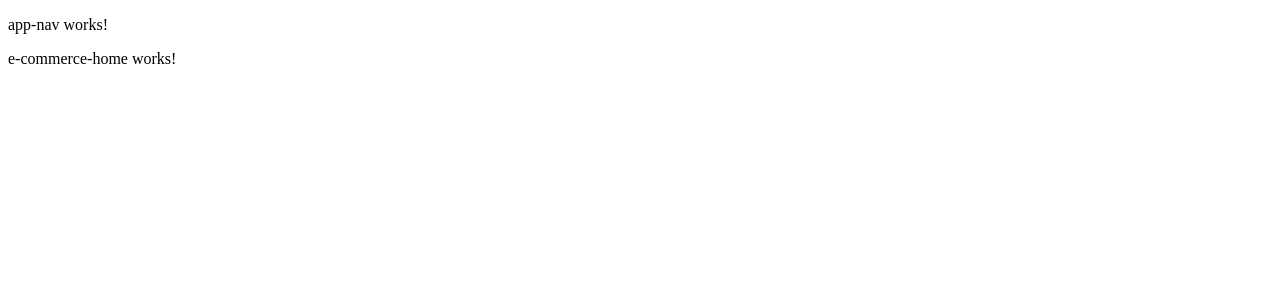
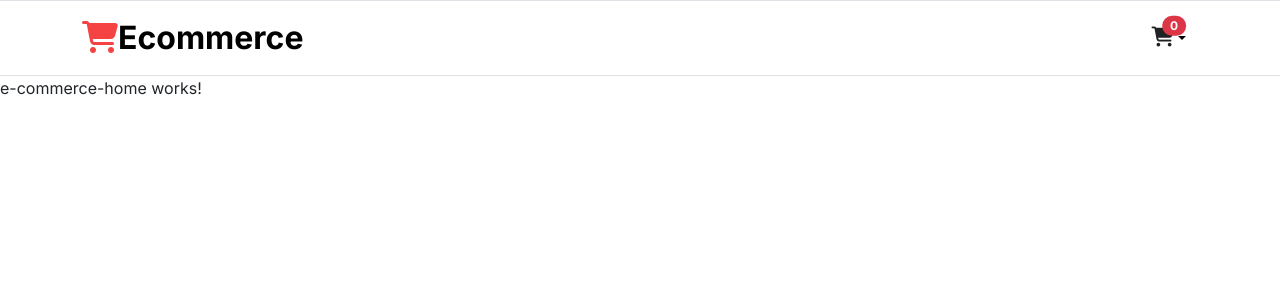
Before and after one commit to Adepiper/secure-id-commerce, an Angular app: page / in a window 1280 px wide. Shown: the top 300 px of the page. Built offline with nearby package versions, Linux system fonts and the light colour scheme.

Commit message:
app nav done

```diff
--- a/src/app/app-routing.module.ts
+++ b/src/app/app-routing.module.ts
@@ -9,7 +9,6 @@ const routes: Routes = [
     path: '',
     component: ECommerceHomeComponent,
   },
-
   {
     path: 'checkout',
     component: ECommerceCheckoutComponent,
--- a/src/app/shared/app-nav/app-nav.component.html
+++ b/src/app/shared/app-nav/app-nav.component.html
@@ -1 +1,104 @@
-<p>app-nav works!</p>
+<header>
+  <!-- NavBar -->
+  <nav
+    class="navbar navbar-expand-lg navbar-light bg-white border-bottom border-top"
+  >
+    <div class="container">
+      <a class="navbar-brand fs-2 fw-bold" href="#"
+        ><i class="fa fa-cart-shopping fs-2" style="color: #f54242"></i
+        ><span class="textBlur">Ecommerce</span></a
+      >
+      <button
+        class="navbar-toggler"
+        type="button"
+        data-bs-toggle="collapse"
+        data-bs-target="#navbarSupportedContent"
+        aria-controls="navbarSupportedContent"
+        aria-expanded="false"
+        aria-label="Toggle navigation"
+      >
+        <!--Toggle  -->
+        <span class="navbar-toggler-icon"></span>
+      </button>
+      <!-- Nav Items -->
+      <div class="collapse navbar-collapse" id="navbarSupportedContent">
+        <ul class="navbar-nav ms-auto mb-2 mb-lg-0 text-center">
+          <li class="nav-item dropdown">
+            <a
+              class="nav-link dropdown-toggle cart fw-semibold text-uppercase text-black me-1"
+              href="#"
+              id="navbarDropdown"
+              role="button"
+              data-bs-toggle="dropdown"
+              aria-expanded="false"
+            >
+              <i class="fa fa-cart-shopping fs-5" style="color: #202122"></i>
+              <span
+                class="position-absolute translate-middle badge rounded-pill bg-danger"
+              >
+                {{ cartProducts.length }}
+                <span class="visually-hidden">unread messages</span>
+              </span>
+            </a>
+            <div class="dropdown-menu">
+              <div class="CartContainer">
+                <div class="row">
+                  <div class="col-6">Your Cart</div>
+                  <div class="col-6 text-end text-danger">Remove All</div>
+                </div>
+                <div class="row pt-1" *ngFor="let cart of cartProducts">
+                  <div class="col-4">
+                    <img
+                      class="img-fluid"
+                      style="height: 30px; border-radius: 50%"
+                      [src]="cart.productImageUrl"
+                      class="card-img-top"
+                    />
+                  </div>
+                  <div class="col-3">
+                    {{ cart.productName }}
+                  </div>
+                  <div class="col-2">
+                    {{ cart.quantity + 1 }}
+                  </div>
+                  <div class="col-2 text-end">
+                    {{ cart.productPrice }}
+                  </div>
+                </div>
+
+                <div class="row">
+                  <div class="col-3"></div>
+                  <div class="col-9">
+                    <hr />
+                  </div>
+                </div>
+
+                <div class="row">
+                  <div class="col-2"></div>
+                  <div class="col-2"></div>
+                  <div class="col-4">
+                    <div class="Subtotal">Sub-Total</div>
+                    <div><small> 2 items</small></div>
+                  </div>
+                  <div class="col-4 text-end">
+                    <strong> ${{ subTotal }}</strong>
+                  </div>
+                </div>
+                <div class="row">
+                  <div class="col-12 text-end">
+                    <button
+                      class="btn btn-sm btn-success"
+                      (click)="redirecttoSale()"
+                    >
+                      Checkout
+                    </button>
+                  </div>
+                </div>
+              </div>
+            </div>
+          </li>
+        </ul>
+      </div>
+    </div>
+  </nav>
+</header>
--- a/src/app/shared/app-nav/app-nav.component.ts
+++ b/src/app/shared/app-nav/app-nav.component.ts
@@ -6,8 +6,11 @@ import { CommonModule } from '@angular/common';
   standalone: true,
   imports: [CommonModule],
   templateUrl: './app-nav.component.html',
-  styleUrls: ['./app-nav.component.scss']
+  styleUrls: ['./app-nav.component.scss'],
 })
 export class AppNavComponent {
+  cartProducts: any[] = [];
+  subTotal = 0;
 
+  redirecttoSale() {}
 }
--- a/src/index.html
+++ b/src/index.html
@@ -1,11 +1,28 @@
-<!doctype html>
+<!DOCTYPE html>
 <html lang="en">
   <head>
-  <meta charset="utf-8">
+    <meta charset="utf-8" />
     <title>SecureIdEcommerce</title>
-  <base href="/">
-  <meta name="viewport" content="width=device-width, initial-scale=1">
-  <link rel="icon" type="image/x-icon" href="favicon.ico">
+    <base href="/" />
+    <meta name="viewport" content="width=device-width, initial-scale=1" />
+    <link rel="icon" type="image/x-icon" href="favicon.ico" />
+    <link
+      rel="stylesheet"
+      href="https://cdnjs.cloudflare.com/ajax/libs/font-awesome/6.4.0/css/all.min.css"
+      integrity="sha512-iecdLmaskl7CVkqkXNQ/ZH/XLlvWZOJyj7Yy7tcenmpD1ypASozpmT/E0iPtmFIB46ZmdtAc9eNBvH0H/ZpiBw=="
+      crossorigin="anonymous"
+      referrerpolicy="no-referrer"
+    />
+    <link
+      href="https://cdn.jsdelivr.net/npm/bootstrap@5.3.0-alpha1/dist/css/bootstrap.min.css"
+      rel="stylesheet"
+      integrity="sha384-GLhlTQ8iRABdZLl6O3oVMWSktQOp6b7In1Zl3/Jr59b6EGGoI1aFkw7cmDA6j6gD"
+      crossorigin="anonymous"
+    />
+    <link
+      href="https://fonts.googleapis.com/css?family=Inter:100,200,300,regular,500,600,700,800,900"
+      rel="stylesheet"
+    />
   </head>
   <body>
     <app-root></app-root>
--- a/src/styles.scss
+++ b/src/styles.scss
@@ -1 +1,6 @@
-/* You can add global styles to this file, and also import other style files */
+body {
+  margin: 0;
+  padding: 0;
+  box-sizing: border-box;
+  font-family: "Inter", sans-serif;
+}
```
Lines whose indentation alone changed are shown as unchanged.
